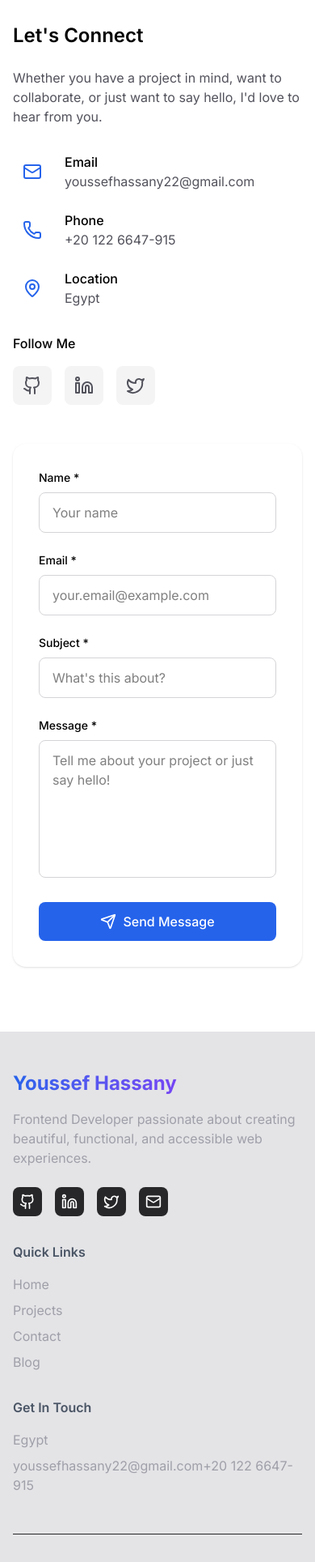
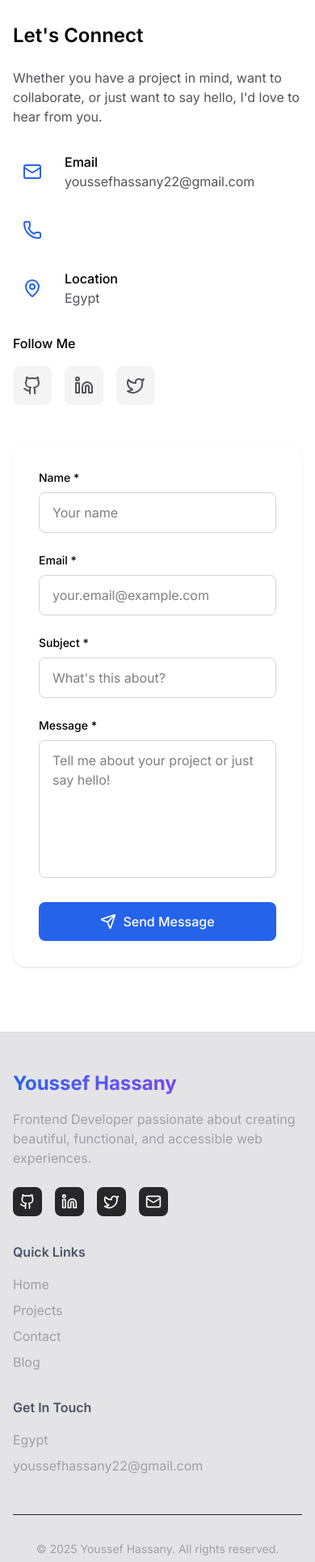
Before and after one commit to youssef-hassany/youssef-hassany-portfolio, a Next.js app: page / in a window 390 px wide. Shown: the part 5866-7795 px from the top of the page at 81% size. Built offline with nearby package versions, Linux system fonts and the light colour scheme.

Commit message:
remove phone number

```diff
--- a/app/components/Contact.tsx
+++ b/app/components/Contact.tsx
@@ -125,15 +125,6 @@ export default function Contact() {
                     size={24}
                     className="text-primary-600 dark:text-primary-400"
                   />
-                </div>
-                <div>
-                  <h4 className="font-medium">Phone</h4>
-                  <a
-                    href="tel:+201226647915"
-                    className="text-zinc-600 dark:text-zinc-400 hover:text-primary-600 dark:hover:text-primary-400 transition-colors"
-                  >
-                    +20 122 6647-915
-                  </a>
                 </div>
               </div>
 
--- a/app/components/Footer.tsx
+++ b/app/components/Footer.tsx
@@ -105,12 +105,6 @@ export default function Footer() {
               >
                 youssefhassany22@gmail.com
               </a>
-              <a
-                href="tel:+201226647915"
-                className="hover:text-white transition-colors"
-              >
-                +20 122 6647-915
-              </a>
             </div>
           </div>
         </div>
```
Also changed, not shown: 1 other file (tests, documents, lock files or other folders).
